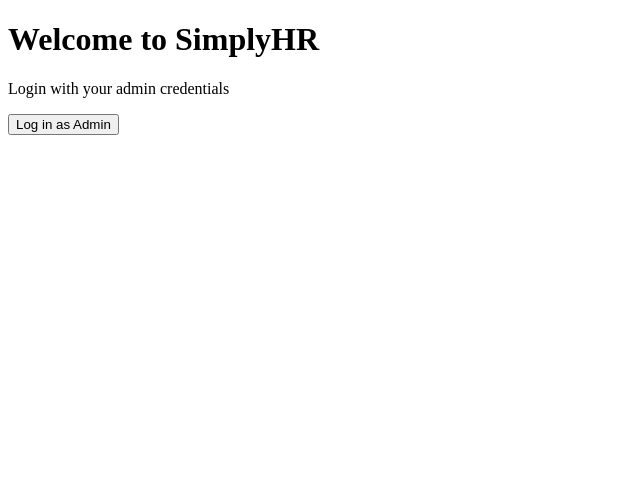
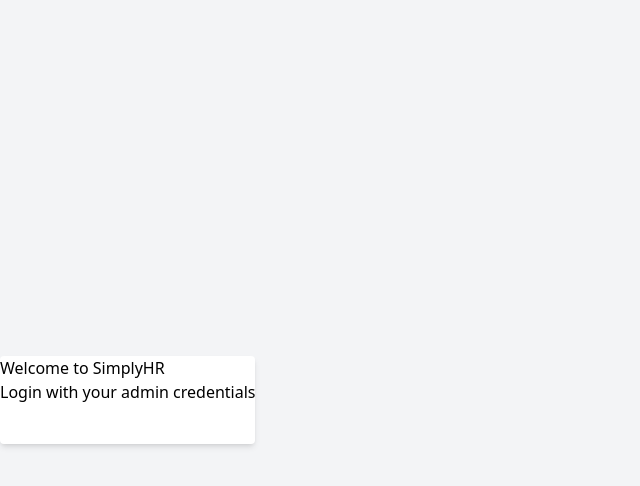
Before and after one commit to VacationReady/Simply-HR, a Next.js app: page / in a window 1280 px wide. Shown: the top 486 px of the page, without its empty margins (0-640 px from the left). Built offline with nearby package versions, Linux system fonts and the light colour scheme.

Commit message:
Add Tailwind and NextAuth provider setup

```diff
--- /dev/null
+++ b/pages/_app.tsx
@@ -0,0 +1,11 @@
+import '../styles/globals.css';
+import type { AppProps } from 'next/app';
+import { SessionProvider } from 'next-auth/react';
+
+export default function App({ Component, pageProps }: AppProps) {
+  return (
+    <SessionProvider session={pageProps.session}>
+      <Component {...pageProps} />
+    </SessionProvider>
+  );
+}
```
